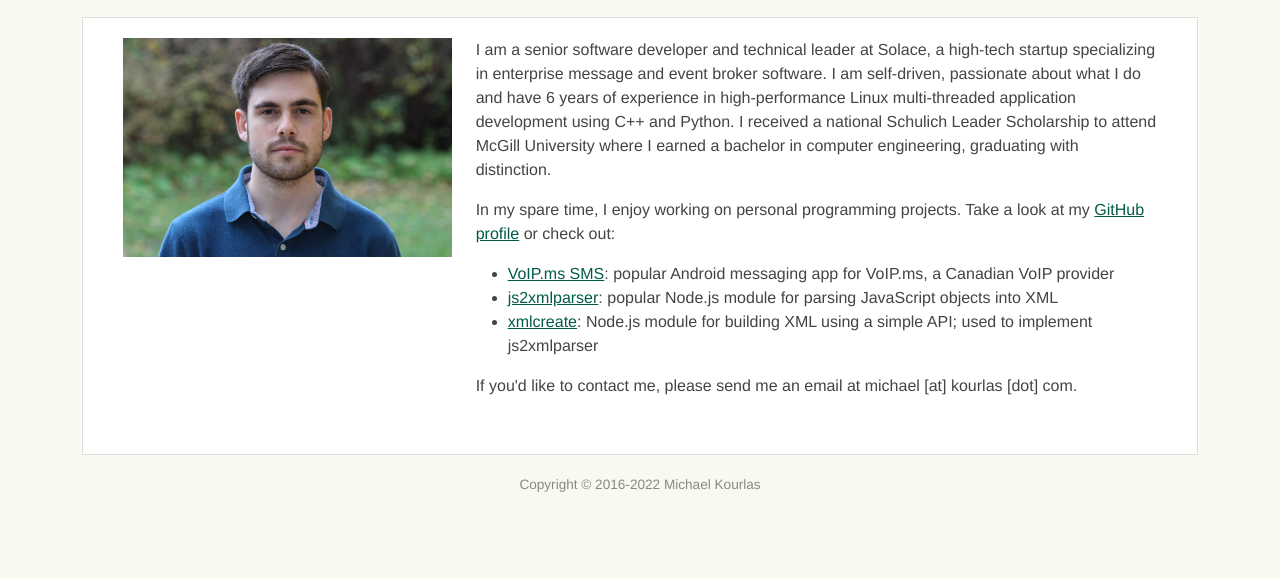
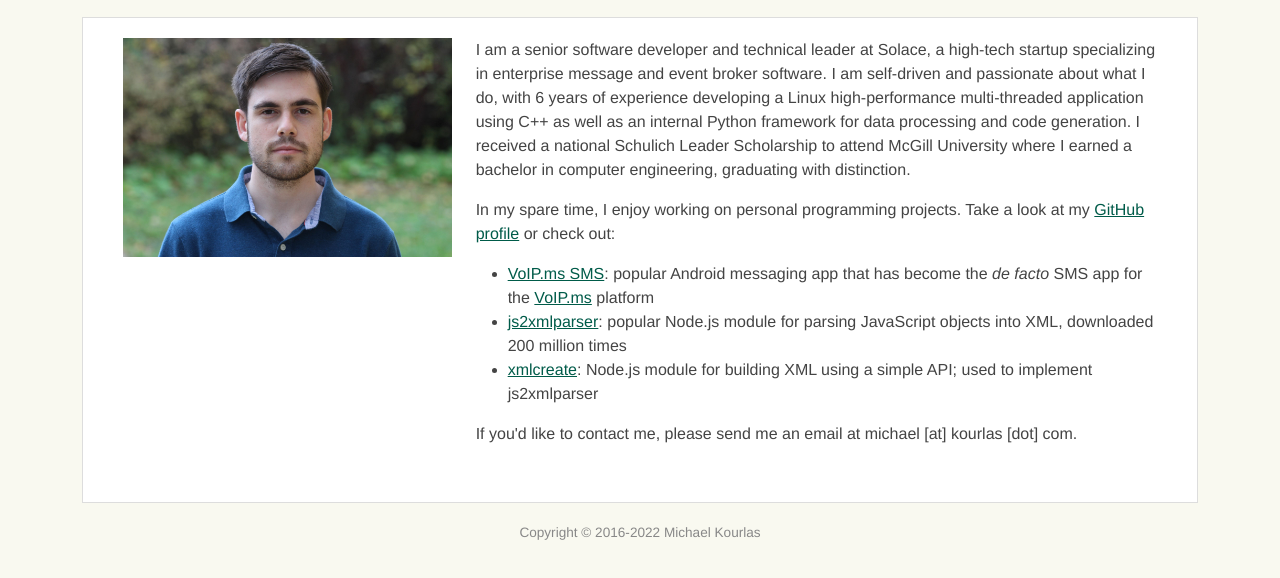
Before and after one commit to michaelkourlas/michaelkourlas.github.io, a plain HTML site: page index.html in a window 1280 px wide. Shown: the part 100-678 px from the top of the page. Drawn offline with nearby package versions, Linux system fonts and the light colour scheme.

Commit message:
Update index.html

```diff
--- a/index.html
+++ b/index.html
@@ -34,11 +34,11 @@
                 </figure>
             </div>
             <div class="col-md-8">
-                <p> I am a senior software developer and technical leader at Solace, a high-tech startup specializing in enterprise message and event broker software. I am self-driven, passionate about what I do and have 6 years of experience in high-performance Linux multi-threaded application development using C++ and Python. I received a national Schulich Leader Scholarship to attend McGill University where I earned a bachelor in computer engineering, graduating with distinction.</p>
+                <p>I am a senior software developer and technical leader at Solace, a high-tech startup specializing in enterprise message and event broker software. I am self-driven and passionate about what I do, with 6 years of experience developing a Linux high-performance multi-threaded application using C++ as well as an internal Python framework for data processing and code generation. I received a national Schulich Leader Scholarship to attend McGill University where I earned a bachelor in computer engineering, graduating with distinction.</p>
                 <p>In my spare time, I enjoy working on personal programming projects. Take a look at my <a href="https://github.com/michaelkourlas">GitHub profile</a> or check out:</p>
                 <ul>
-                    <li><a href="https://github.com/michaelkourlas/voipms-sms-client">VoIP.ms SMS</a>: popular Android messaging app for VoIP.ms, a Canadian VoIP provider</li>
-                    <li><a href="https://github.com/michaelkourlas/node-js2xmlparser">js2xmlparser</a>: popular Node.js module for parsing JavaScript objects into XML</li>
+                    <li><a href="https://github.com/michaelkourlas/voipms-sms-client">VoIP.ms SMS</a>: popular Android messaging app that has become the <i>de facto</i> SMS app for the <a href="https://www.voip.ms">VoIP.ms</a> platform</li>
+                    <li><a href="https://github.com/michaelkourlas/node-js2xmlparser">js2xmlparser</a>: popular Node.js module for parsing JavaScript objects into XML, downloaded 200 million times</li>
                     <li><a href="https://github.com/michaelkourlas/node-xmlcreate">xmlcreate</a>: Node.js module for building XML using a simple API; used to implement js2xmlparser</li>
                 </ul>
                 <p>If you'd like to contact me, please send me an email at michael [at] kourlas [dot] com.</p>
```
